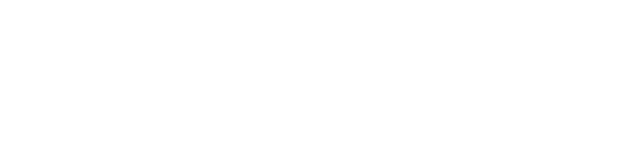
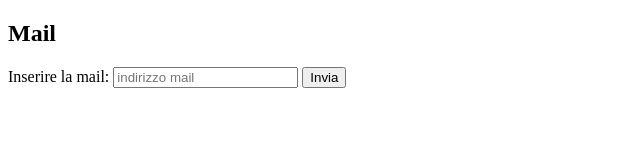
Before and after one commit to dvthnight/js-mail-dadi, a plain HTML site: page index.html in a window 1280 px wide. Shown: the whole page, without its empty margins (0-640 px from the left). Drawn offline with Linux system fonts and the light colour scheme.

Commit message:
inseriti tag di input nell'html

```diff
--- a/index.html
+++ b/index.html
@@ -8,6 +8,15 @@
 </head>
 <body>
 
+    <!-- Mail -->
+    <section>
+        <h1>Mail</h1>
+        <!-- faccio inseire all'utente la mail tramite tag di input -->
+        <label for="user-mail">Inserire la mail:</label>
+        <input type="text" id="user-mail" name="user-mail" placeholder="indirizzo mail">
+        <input type="submit" value="Invia">
+    </section>
+
 
     <script src="app.js"></script>
 </body>
```
